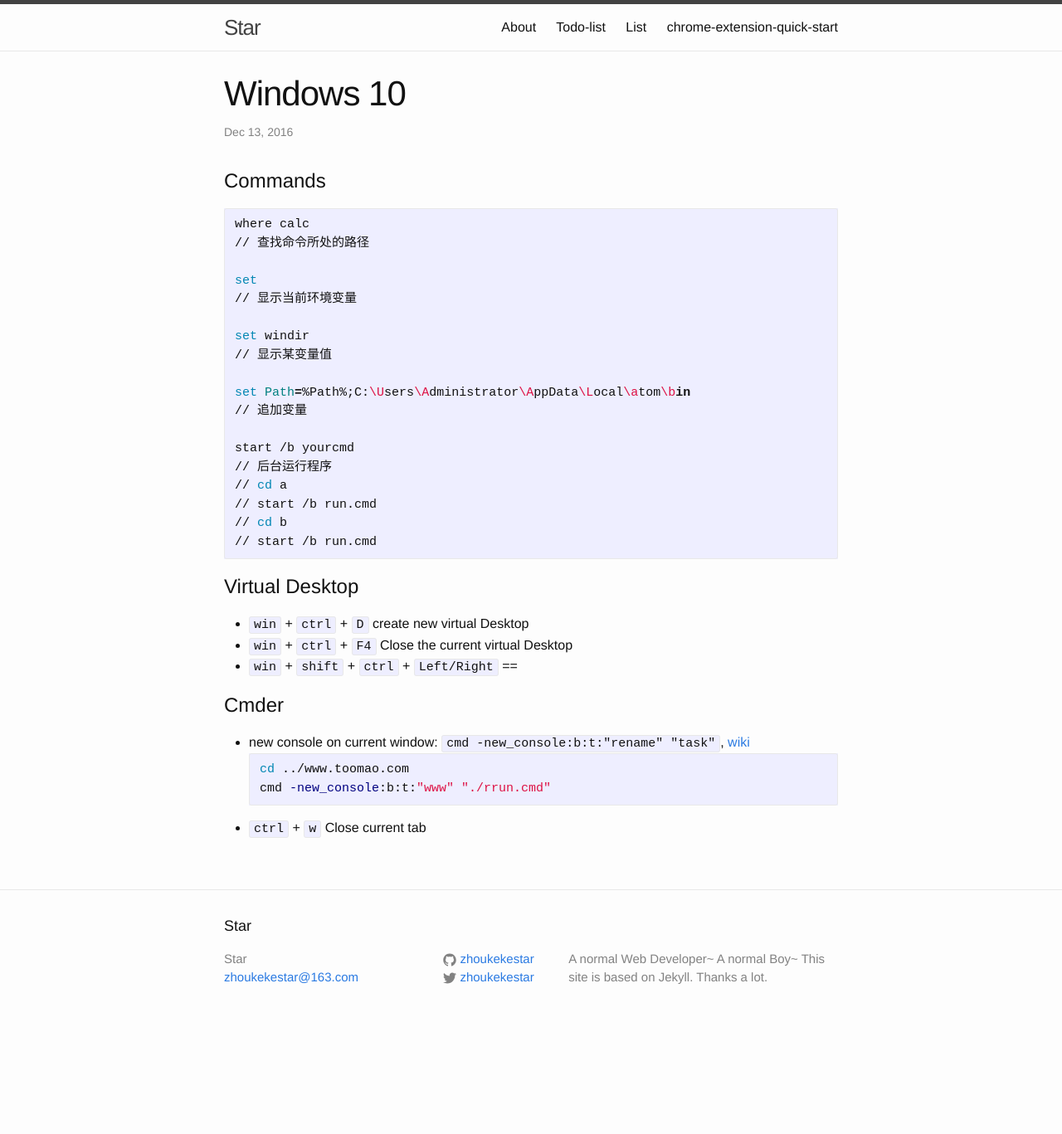
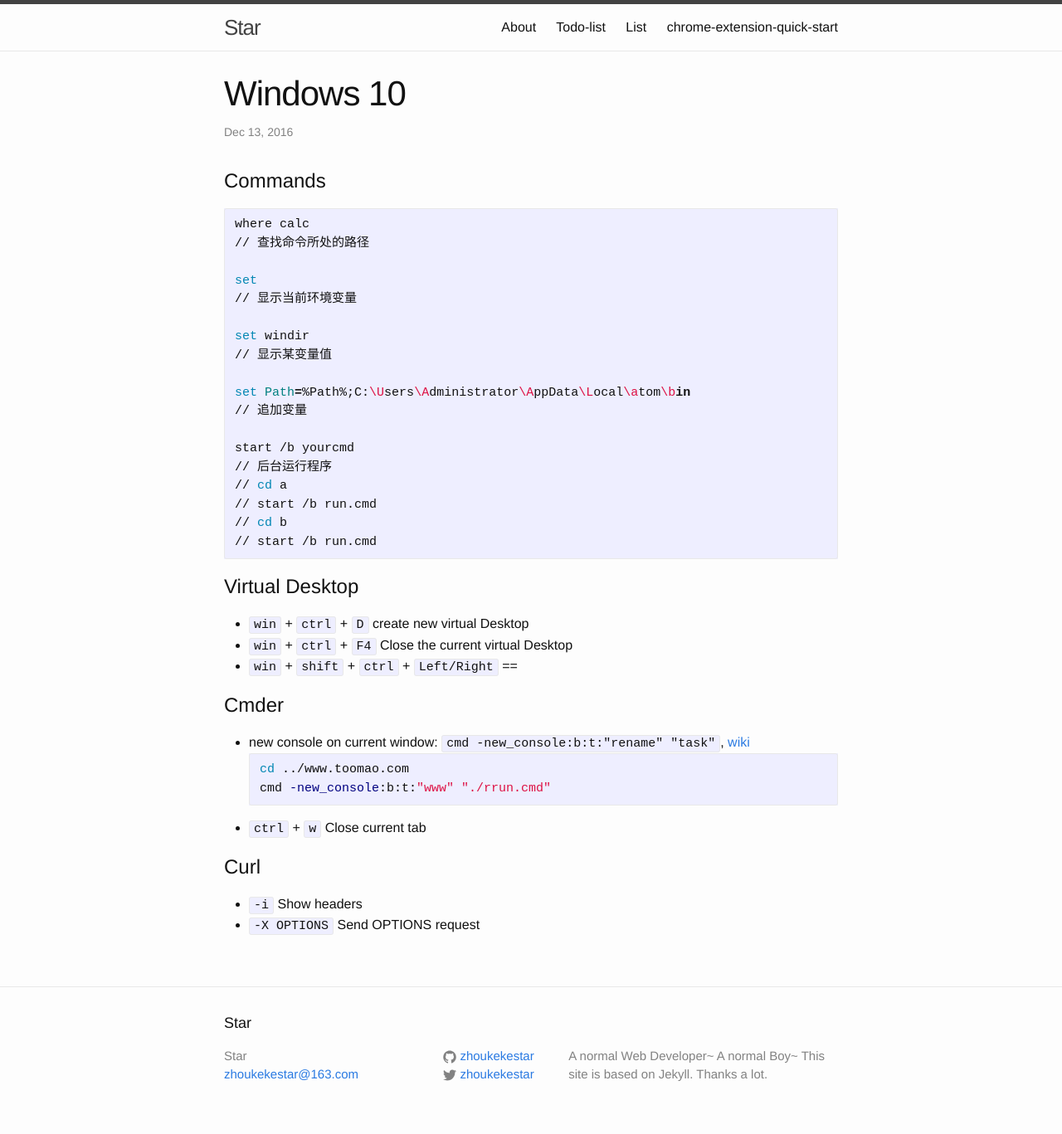
Before and after one commit to zhoukekestar/notes, a Jekyll site: the page built from _posts/2016-11-17-cmd-note.md, in a window 1280 px wide. Shown: the whole page at 83% size. Built offline with Jekyll 4.4.1, drawn with Linux system fonts in a browser that asks for light colours; before the commit the page ends 1250 px from its top, so only the background shows below that.

Commit message:
Updated: curl note

````diff
--- a/_posts/2016-11-17-cmd-note.md
+++ b/_posts/2016-11-17-cmd-note.md
@@ -39,3 +39,7 @@ cd ../www.toomao.com
 cmd -new_console:b:t:"www" "./rrun.cmd"
 ```
 * `ctrl` + `w` Close current tab
+
+# Curl
+* `-i` Show headers
+* `-X OPTIONS` Send OPTIONS request
````
